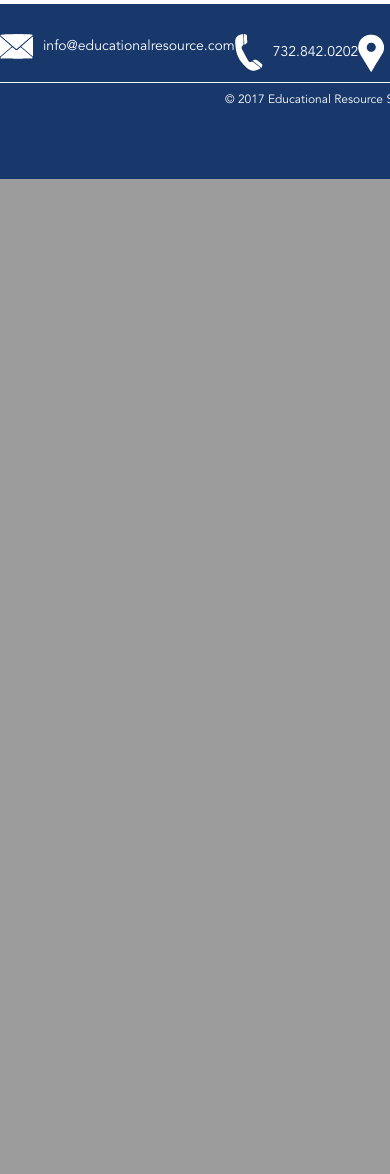
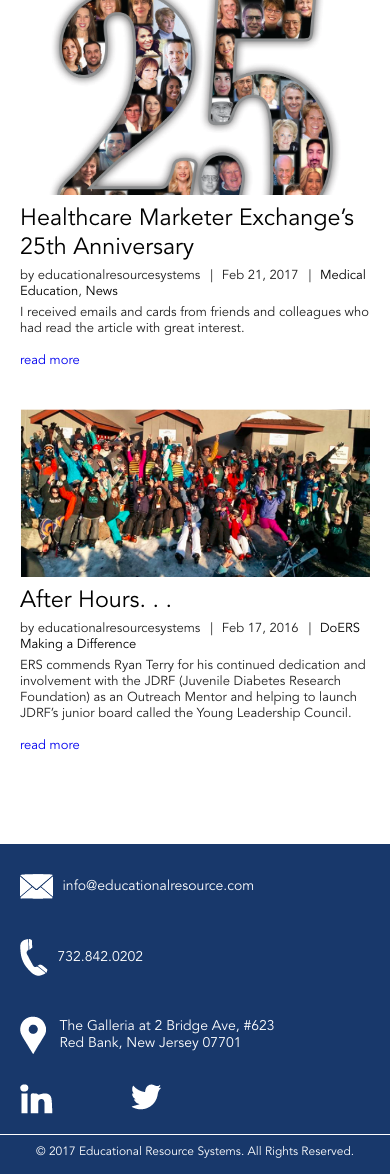
Before and after one commit to Educational-Resource-Systems/Web_2017, a PHP site: page /news.html in a window 390 px wide. Shown: the part 1367-2541 px from the top of the page. Before the commit the page ends 1546 px from the top, so only its background shows below. Run offline with PHP 8.4, Linux system fonts and the light colour scheme.

Commit message:
News and views page

```diff
--- a/css/custom.css
+++ b/css/custom.css
@@ -5,6 +5,59 @@
 	#quotes, #client{
 		min-width: 768px;
 	}
+	 #newsMain{
+		width: 768px;
+		margin-top: 50px;
+		margin-bottom: 50px;
+	 }
+
+	#newsMain{
+		margin-left: auto;
+		margin-right: auto;
+	}
+
+	#newsMain:after{
+		clear: both;
+		content: '';
+		display: block;
+	}
+
+	#newsMain > div{
+		width: 50%;
+		float: left;
+		padding-right: 30px;
+		padding-bottom: 40px;
+	}
+
+	#newsMain > div > div{
+		padding-right: 30px;
+	}
+
+	#newsMain > div > div  h2{
+		color: #000;
+		text-align: left;
+		padding-top: 10px;
+		padding-bottom: 5px;
+	}
+
+	.tag_section span:not(:last-child)::after{
+		content: "|";
+		margin-left: 10px;
+		margin-right: 5px;
+	}
+
+	.tag_section{
+		padding-bottom: 5px;
+	}
+
+	.tag_section a{
+		color: #000;
+	}
+
+	#newsMain > div > div  a{
+		text-decoration: none;
+	}
+
 	.homeIntro{
 		padding-bottom: 50px;
 	}
@@ -92,6 +145,7 @@
 	}
 	.twoCollistRight > ul{
 		padding-left: 20px;
+	}
 
 	.clientList, .areasList{
 		padding-top: 25px;
@@ -239,6 +293,17 @@
 @media only screen and (max-width: 768px) {
 	#quotes, .services, #advantage, .homeIntro, #clients > img, #copyright, #header_art, .flex-active-slide > div, #heading, .flexslider > ul > li > div{
 		min-width: 100% !important;
+	}
+	#newsMain{
+		width: 100%;
+	}
+	#newsMain > div{
+		width: 100%;
+		padding-left: 20px;
+		padding-right: 20px;
+	}
+	#newsMain > div > div{
+		padding-right: 0px;
 	}
 	#home_2 img.LTEN_home{
 		width: 100%;
--- a/news.html
+++ b/news.html
@@ -127,7 +127,86 @@
 </div>
 </div>
 <!--Mobile menu end-->
-    <iframe id="newsframe" style="z-index:-1; width:100%; height: 1000px; border: 0;" src="http://educationalresource.com/wps/"></iframe>
+    <!--<iframe id="newsframe" style="z-index:-1; width:100%; height: 1000px; border: 0;" src="http://educationalresource.com/wps/"></iframe>-->
+	<div id="newsMain">
+		<div>
+			<div>
+				<img src="img/LTEN.png">
+				<a href="http://educationalresource.com/wps/2017/06/20/educational-resource-systems-announced-as-finalist-in-innovation-in-2017-lten-excellence-awards/">
+					<h2>Educational Resource Systems Announced as Finalist in Innovation in 2017 LTEN Excellence Awards</h2>
+				</a>
+				<div class="tag_section">
+					<span>by educationalresourcesystems</span>
+					<span>Jun 20, 2017</span>
+					<span><a href="http://educationalresource.com/wps/category/news/">News</a></span>
+				</div>
+				<p>
+					Red Bank, NJ –May 23, 2017–Educational Resource Systems (ERS) has once again been named a Finalist in Innovation
+					in LTEN Excellence Awards, honoring best-in-class learning and development initiatives within the life sciences, for the third year in a row. LTEN will...
+				</p>
+				</br>
+				<a href="http://educationalresource.com/wps/2017/06/20/educational-resource-systems-announced-as-finalist-in-innovation-in-2017-lten-excellence-awards/"><p>read more</p></a>
+			</div>
+		</div>
+		<div>
+			<div>
+				<img src="img/Terry-Family-1024x675.jpg">
+				<a href="http://educationalresource.com/wps/2016/04/25/this-is-for-position-only/">
+					<h2>Local Families &amp; Business Leaders Work Together For JDRF One Night Gala</h2>
+				</a>
+				<div class="tag_section">
+					<span>by educationalresourcesystems</span>
+					<span>Apr 25, 2016</span>
+					<span><a href="http://educationalresource.com/wps/category/doers/">DoERS Making a Difference</a></span>
+				</div>
+				<p>
+					“Our family is truly humbled to receive this award as we’ve dedicated our lives to help JDRF
+					find better treatments and a cure for type 1 diabetes. The medical advancements that we’ve experienced over
+					the last 20 years—and in particular the improvement in the quality of life for our son Ryan, who was diagnosed at age 4 and
+					is now 24 years old—have been remarkable,”
+				</p>
+				</br>
+				<a href="http://educationalresource.com/wps/2016/04/25/this-is-for-position-only/"><p>read more</p></a>
+			</div>
+		</div>
+		<div>
+			<div>
+				<img src="img/Exchange_0217_Interactive-1080x675.png">
+				<a href="http://educationalresource.com/wps/2017/02/21/healthcare-marketer-exchanges-25th-anniversary/">
+					<h2>Healthcare Marketer Exchange’s 25th Anniversary</h2>
+				</a>
+				<div class="tag_section">
+					<span>by educationalresourcesystems</span>
+					<span>Feb 21, 2017</span>
+					<span><a href="http://educationalresource.com/wps/category/medical-education/">Medical Education</a>, <a href="http://educationalresource.com/wps/category/news/">News</a></span>
+				</div>
+				<p>
+					I received emails and cards from friends and colleagues who had read the article with great interest.
+				</p>
+				</br>
+				<a href="http://educationalresource.com/wps/2017/02/21/healthcare-marketer-exchanges-25th-anniversary/"><p>read more</p></a>
+			</div>
+		</div>
+		<div>
+			<div>
+				<img src="img/Ruan_JDRF.png">
+				<a href="http://educationalresource.com/wps/2016/02/17/this-is-for-position-only-2/">
+					<h2>After Hours. . .</h2>
+				</a>
+				<div class="tag_section">
+					<span>by educationalresourcesystems</span>
+					<span>Feb 17, 2016</span>
+					<span><a href="http://educationalresource.com/wps/category/doers/">DoERS Making a Difference</a></span>
+				</div>
+				<p>
+					ERS commends Ryan Terry for his continued dedication and involvement with the JDRF (Juvenile Diabetes Research Foundation)
+					as an Outreach Mentor and helping to launch JDRF’s junior board called the Young Leadership Council.
+				</p>
+				</br>
+				<a href="http://educationalresource.com/wps/2016/02/17/this-is-for-position-only-2/"><p>read more</p></a>
+			</div>
+		</div>
+	</div>
 
 <!--back to top button -->
 <div id="Up" class="backUp" onclick="$(function () {$('body,html').animate({scrollTop: 0}, 800);});"></div>
```
Also changed, not shown: img/Exchange_0217_Interactive-1080x675.png (added), img/LTEN.png (added), img/Ruan_JDRF.png (added), img/Terry-Family-1024x675.jpg (added).
